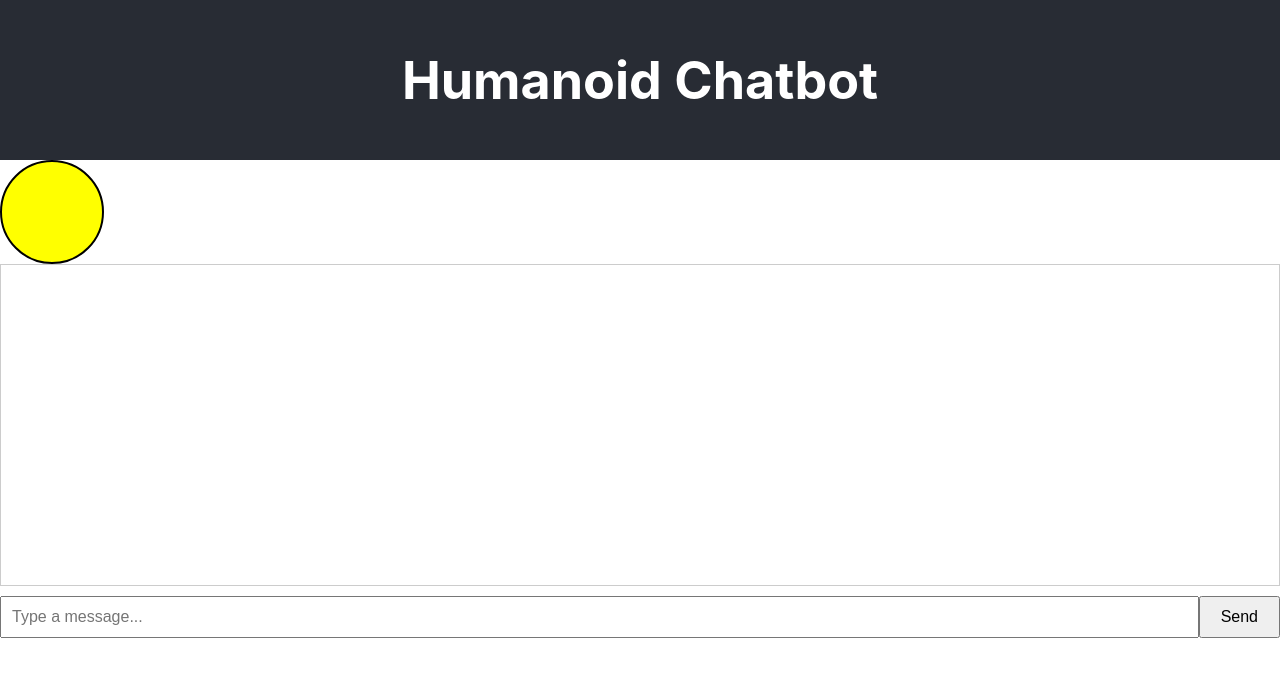
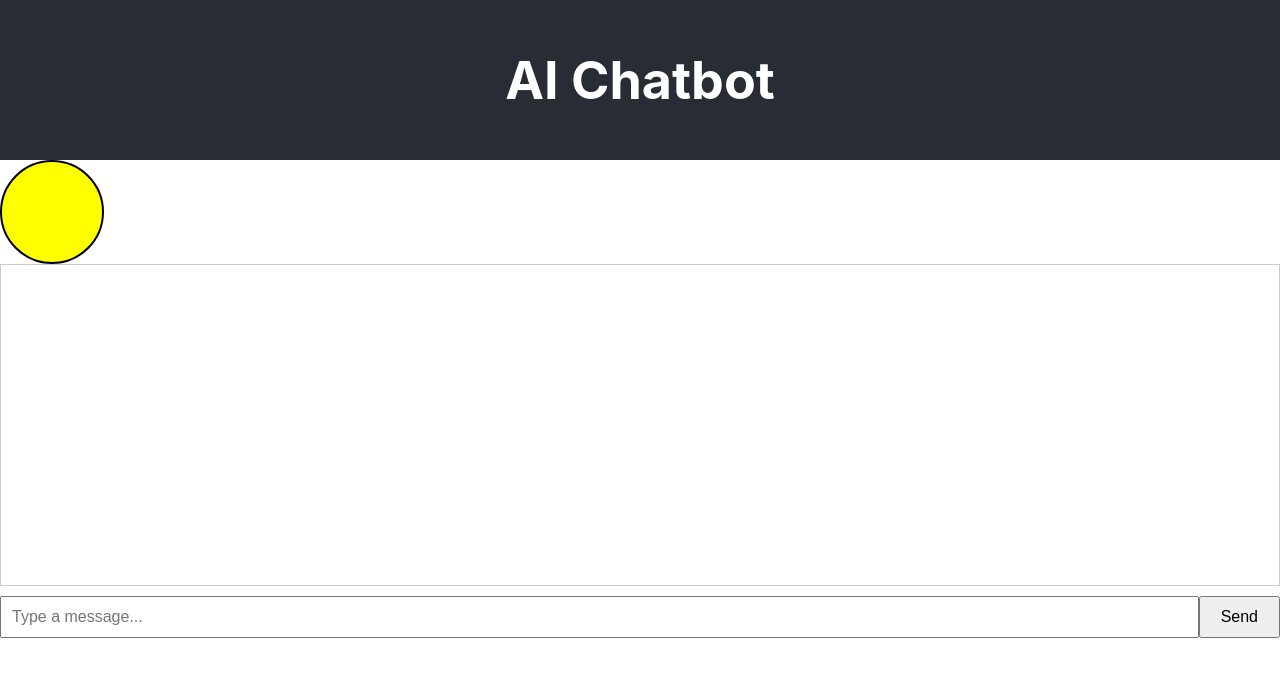
Before and after one commit to RoboCode24/my-chatbot-app, a React (Create React App) app: page / in a window 1280 px wide. Shown: the top 676 px of the page. Built offline with nearby package versions, Linux system fonts and the light colour scheme; the HTML template or start-up script is replaced by a standard one.

Commit message:
NAME CHANGE

```diff
--- a/src/App.js
+++ b/src/App.js
@@ -25,7 +25,7 @@ const App = () => {
   return (
     <div className="App">
       <header className="App-header">
-        <h1>Humanoid Chatbot</h1>
+        <h1>AI Chatbot</h1>
       </header>
       <main>
         <FaceComponent isChatting={messages.length > 0 && messages[messages.length - 1].sender === 'bot'} />
```
